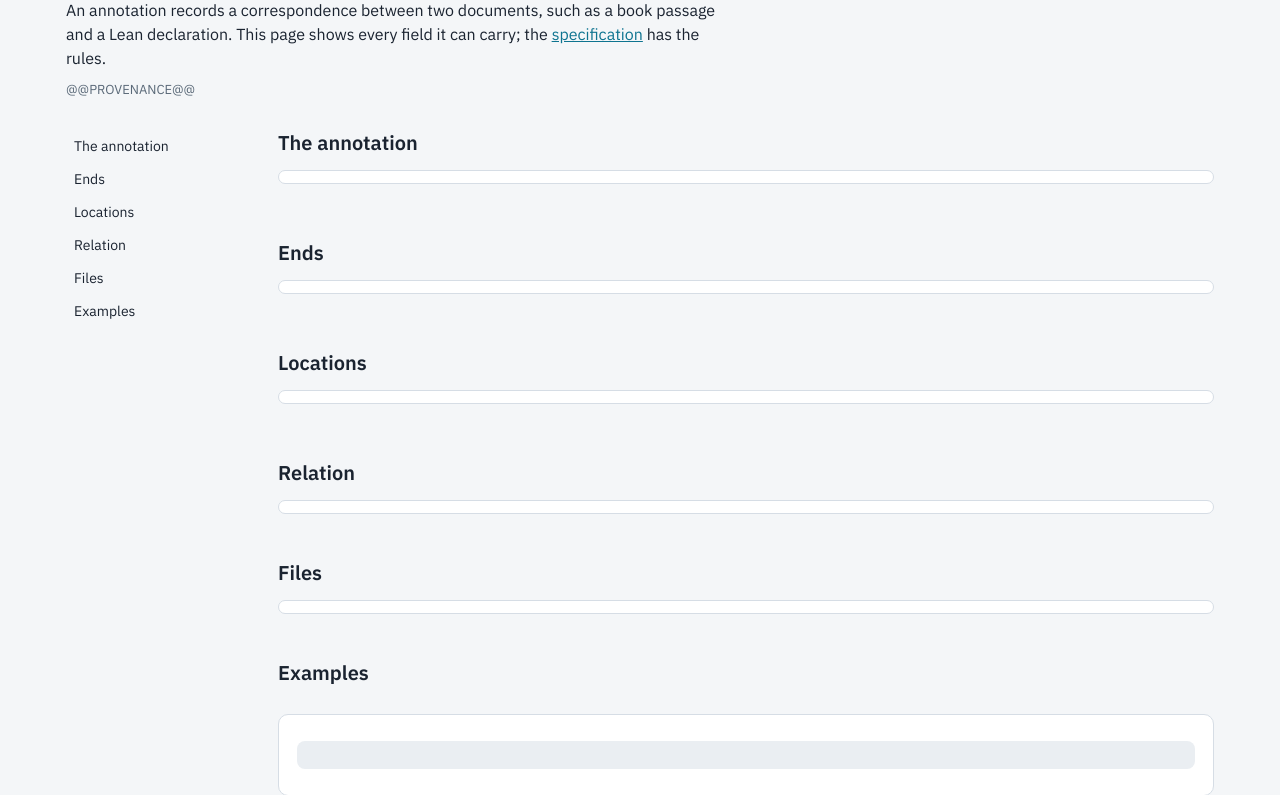
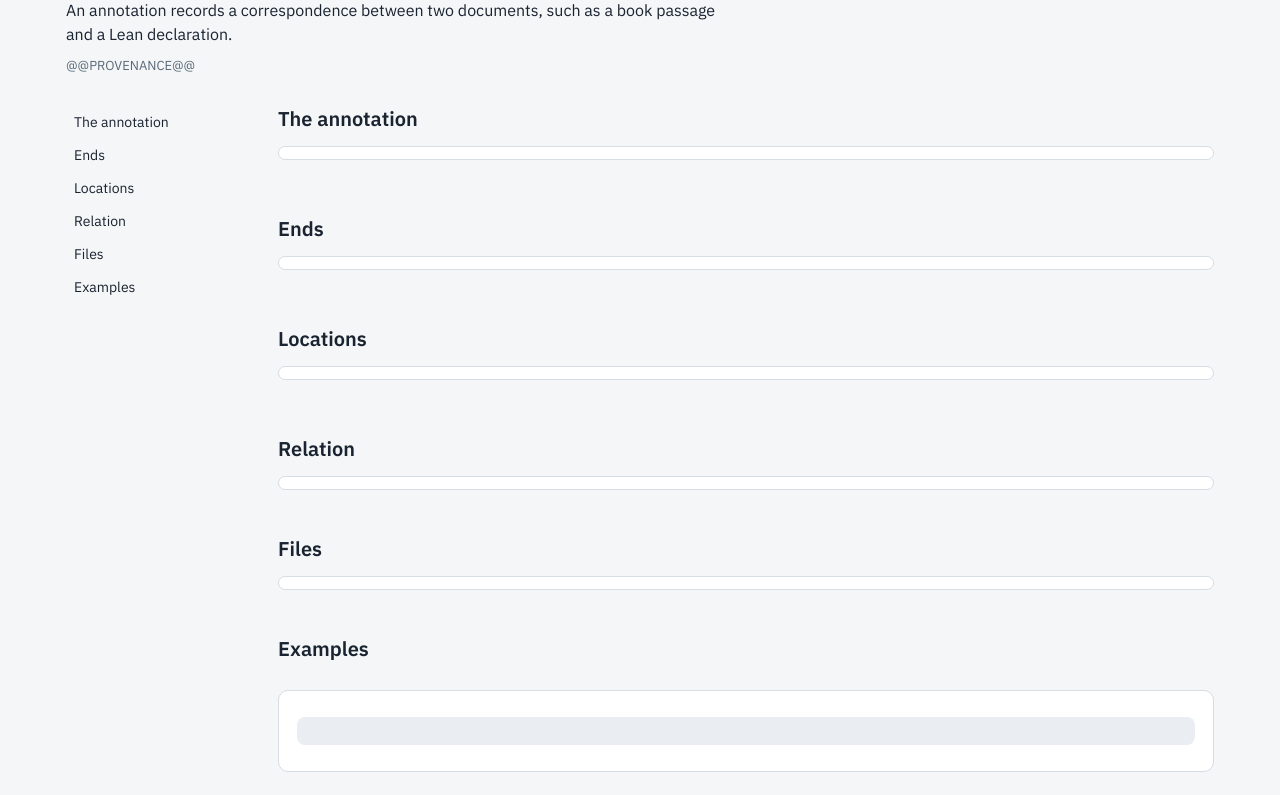
Before and after one commit to mathlib-initiative/literature-links, a plain HTML site: page site/index.template.html in a window 1280 px wide. Shown: the part 119-914 px from the top of the page. Drawn offline with Linux system fonts and the light colour scheme.

Commit message:
Cut the Annotation Format Map's second header sentence
The footer already links the specification, and the page shows what it holds.

```diff
--- a/site/index.template.html
+++ b/site/index.template.html
@@ -38,7 +38,7 @@ code, pre { font-family: var(--mono); font-size: 0.92em; }
 code { background: var(--code-bg); padding: 1px 5px; border-radius: 4px; }
 a { color: var(--accent); text-decoration: none; }
 a:hover, a:focus-visible { text-decoration: underline; }
-main a:not(.ex), .lede a, .prov a, footer a, noscript a { text-decoration: underline; }
+main a:not(.ex), .prov a, footer a, noscript a { text-decoration: underline; }
 :focus-visible { outline: 2px solid var(--accent); outline-offset: 2px; }
 .eyebrow { font-size: 12px; letter-spacing: 0.08em; text-transform: uppercase; color: var(--muted); font-weight: 500; }
 .top { display: grid; gap: 10px; margin-bottom: 28px; }
@@ -112,7 +112,7 @@ footer { margin-top: 44px; color: var(--muted); font-size: 13px; }
   <header class="top">
     <p class="eyebrow">Literature Links &middot; @@VERSION@@</p>
     <h1>Annotation Format Map</h1>
-    <p class="lede">An annotation records a correspondence between two documents, such as a book passage and a Lean declaration. This page shows every field it can carry; the <a href="https://github.com/mathlib-initiative/literature-links/blob/main/docs/companion.md">specification</a> has the rules.</p>
+    <p class="lede">An annotation records a correspondence between two documents, such as a book passage and a Lean declaration.</p>
     <p class="prov">@@PROVENANCE@@</p>
   </header>
   <noscript><p class="note">This page needs JavaScript. The <a href="https://github.com/mathlib-initiative/literature-links/blob/main/docs/companion.md">specification</a> has the same fields as text.</p></noscript>
```
